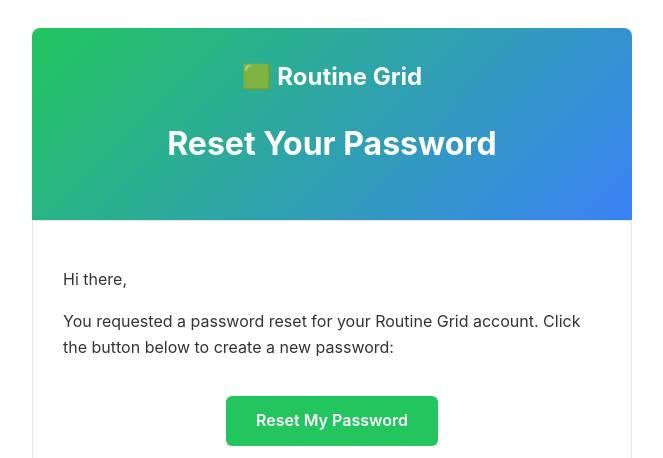
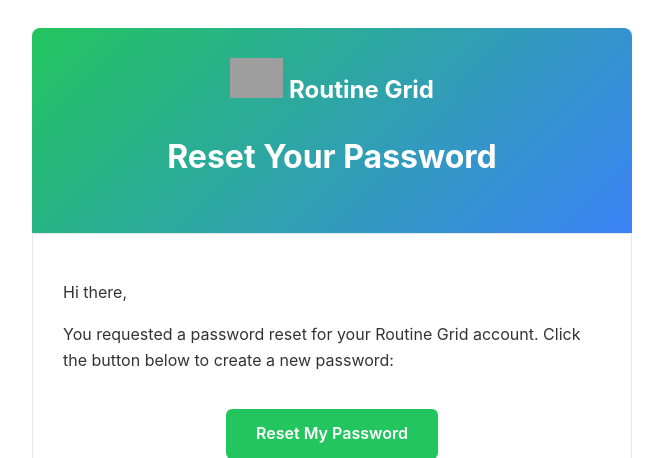
Before and after one commit to Routine-Grid/routine-grid-api, a Django app: template templates/django_rest_passwordreset/password_reset_token.html in a window 1280 px wide. Shown: the top 458 px of the page, without its empty margins (308-971 px from the left). Run offline with Django 5.2, Linux system fonts and the light colour scheme; the template is opened without the code that fills it, so the values that code supplies are empty; parts of the project's set-up code (start-up, migrations or seed data) failed here and were passed over; grey boxes are pictures that could not be loaded.

Commit message:
Feat: Add logo to password reset email and update HTML template

```diff
--- a/templates/django_rest_passwordreset/password_reset_token.html
+++ b/templates/django_rest_passwordreset/password_reset_token.html
@@ -54,7 +54,14 @@
   <body>
     <div class="container">
       <div class="header">
-        <div class="logo">🟩 Routine Grid</div>
+        <div class="logo">
+          <img
+            src="cid:routinegridlogo"
+            alt="Routine Grid Logo"
+            style="height: 40px; width: auto"
+          />
+          Routine Grid
+        </div>
         <h1>Reset Your Password</h1>
       </div>
 
```
Also changed, not shown: apps/users/signals.py (+13 -0 lines).
